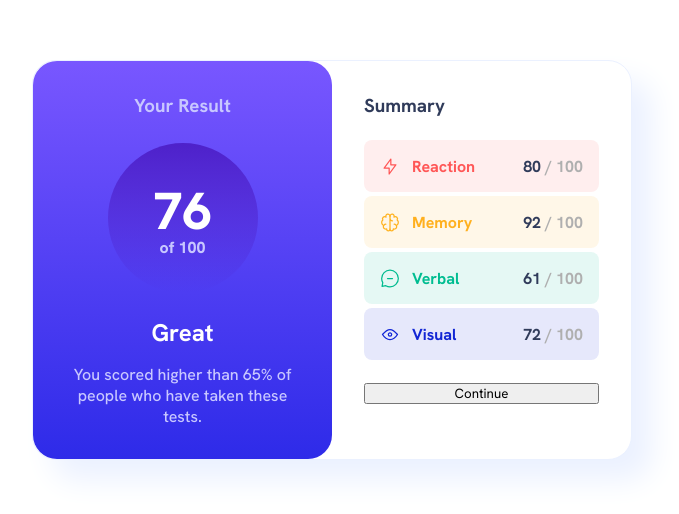
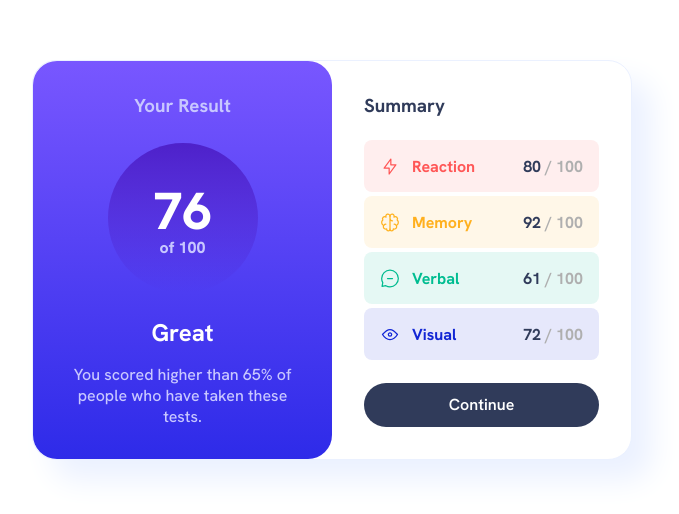
Before and after one commit to lucarl07/resumo-componente, a React (Vite) app: page / in a window 1280 px wide. Shown: the part 140-654 px from the top of the page, without its empty margins (308-987 px from the left). Built offline with nearby package versions, Linux system fonts and the light colour scheme.

Commit message:
Finalizar o estilo do botão Continue

```diff
--- a/src/index.css
+++ b/src/index.css
@@ -153,3 +153,21 @@ body {
 .summary .skillList .skill .maxScore {
     color: rgb(175, 175, 175);
 }
+
+.btn {
+    height: 52px;
+    background-color: var(--dark-gray-blue);
+    color: var(--white);
+    border-radius: 26px;
+    border: none;
+    font-weight: 600;
+    font-size: 16px;
+    cursor: pointer;
+    transition: 0.15s ease-out;
+}
+.btn:hover {
+    background-color: var(--violet-blue);
+}
+.btn:active {
+    background-image: linear-gradient(180deg, var(--light-slate-blue), var(--light-royal-blue));
+}
```
